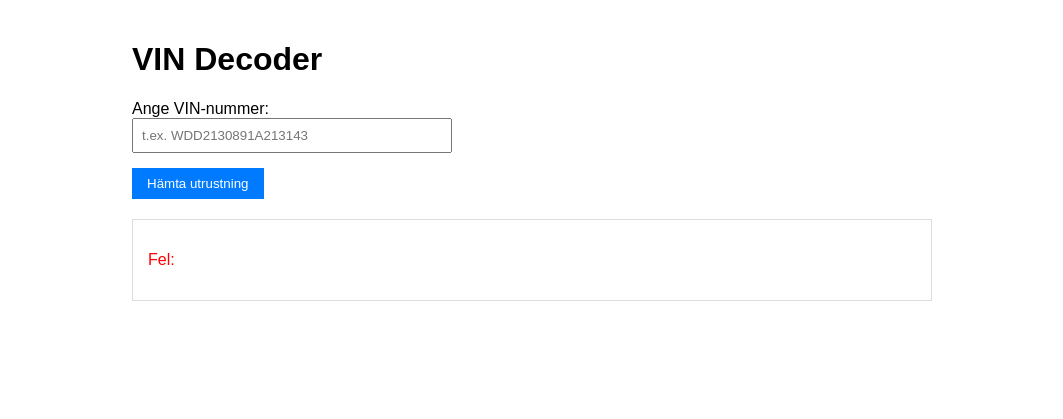
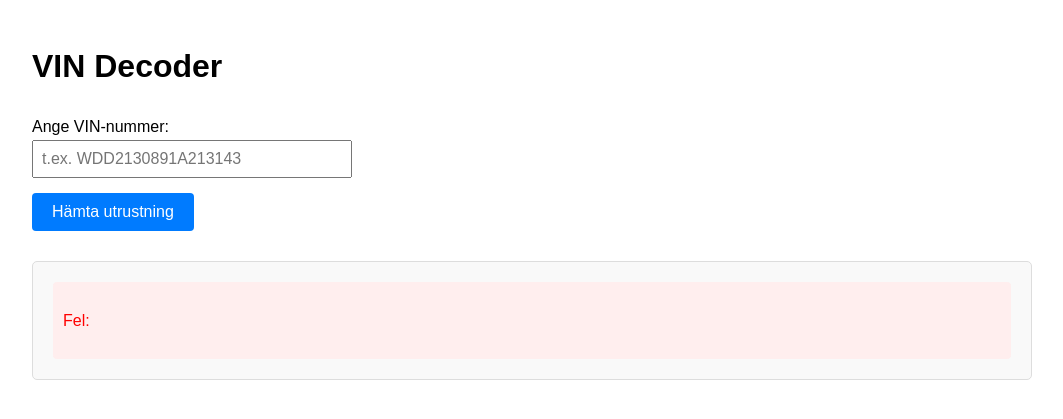
Before and after one commit to testak1/vin2, a Flask app: template templates/index.html in a window 1280 px wide. Shown: the top 419 px of the page, without its empty margins (108-1171 px from the left). Run offline with Flask 3, Linux system fonts and the light colour scheme; the template is opened without the code that fills it: most values are stand-ins (such as "Sample title", 1, 10 or a date in 2020).

Commit message:
Update index.html

```diff
--- a/templates/index.html
+++ b/templates/index.html
@@ -3,14 +3,83 @@
 <head>
     <title>VIN Decoder</title>
     <style>
-        body { font-family: Arial, sans-serif; max-width: 800px; margin: 0 auto; padding: 20px; }
-        .form-group { margin-bottom: 15px; }
-        input[type="text"] { padding: 8px; width: 300px; }
-        button { padding: 8px 15px; background: #007bff; color: white; border: none; cursor: pointer; }
-        .result { margin-top: 20px; padding: 15px; border: 1px solid #ddd; }
-        .error { color: red; }
-        .equipment-list { list-style-type: none; padding: 0; }
-        .equipment-list li { padding: 5px 0; border-bottom: 1px solid #eee; }
+        body {
+            font-family: Arial, sans-serif;
+            max-width: 1000px;
+            margin: 0 auto;
+            padding: 20px;
+            line-height: 1.6;
+        }
+        .form-group {
+            margin-bottom: 15px;
+        }
+        input[type="text"] {
+            padding: 8px;
+            width: 300px;
+            font-size: 16px;
+        }
+        button {
+            padding: 10px 20px;
+            background: #007bff;
+            color: white;
+            border: none;
+            cursor: pointer;
+            font-size: 16px;
+            border-radius: 4px;
+        }
+        button:hover {
+            background: #0056b3;
+        }
+        .result {
+            margin-top: 30px;
+            padding: 20px;
+            border: 1px solid #ddd;
+            border-radius: 5px;
+            background: #f9f9f9;
+        }
+        .error {
+            color: red;
+            padding: 10px;
+            background: #ffeeee;
+            border-radius: 4px;
+        }
+        .vehicle-info {
+            background: #eef7ff;
+            padding: 15px;
+            border-radius: 5px;
+            margin-bottom: 20px;
+        }
+        .sa-code {
+            display: inline-block;
+            min-width: 60px;
+            font-weight: bold;
+            color: #1976d2;
+        }
+        .equipment-list {
+            list-style-type: none;
+            padding: 0;
+            column-count: 2;
+            column-gap: 30px;
+        }
+        .equipment-list li {
+            padding: 8px 0;
+            border-bottom: 1px solid #eee;
+            break-inside: avoid;
+        }
+        h3 {
+            color: #333;
+            border-bottom: 2px solid #007bff;
+            padding-bottom: 5px;
+        }
+        .time {
+            color: #666;
+            font-style: italic;
+        }
+        @media (max-width: 768px) {
+            .equipment-list {
+                column-count: 1;
+            }
+        }
     </style>
 </head>
 <body>
@@ -27,21 +96,32 @@
     <div class="result">
         {% if result.success %}
             <h3>Resultat för VIN: {{ result.vin }}</h3>
-            <p>Hämtad på {{ result.time }} sekunder</p>
+            <p class="time">Hämtad på {{ result.time }} sekunder</p>
 
-            <h4>Utrustning:</h4>
+            <div class="vehicle-info">
+                <p><strong>Tillverkare:</strong> {{ result.vehicle_info.brand }}</p>
+                <p><strong>Modell:</strong> {{ result.vehicle_info.model }}</p>
+                <p><strong>Årsmodell:</strong> {{ result.vehicle_info.year }}</p>
+            </div>
+
+            <h4>Utrustningskoder (SA-koder):</h4>
             <ul class="equipment-list">
-                {% for item in result.equipment %}
-                    <li>{{ item }}</li>
+                {% for code in result.sa_codes %}
+                    <li>
+                        <span class="sa-code">{{ code.code }}</span>
+                        {{ code.description }}
+                    </li>
                 {% else %}
-                    <li>Ingen utrustning hittades</li>
+                    <li>Inga utrustningskoder hittades</li>
                 {% endfor %}
             </ul>
         {% else %}
-            <p class="error">Fel: {{ result.error }}</p>
-            {% if result.time > 0 %}
-                <p>Försöket tog {{ result.time }} sekunder</p>
-            {% endif %}
+            <div class="error">
+                <p>Fel: {{ result.error }}</p>
+                {% if result.time > 0 %}
+                    <p class="time">Försöket tog {{ result.time }} sekunder</p>
+                {% endif %}
+            </div>
         {% endif %}
     </div>
     {% endif %}
```
